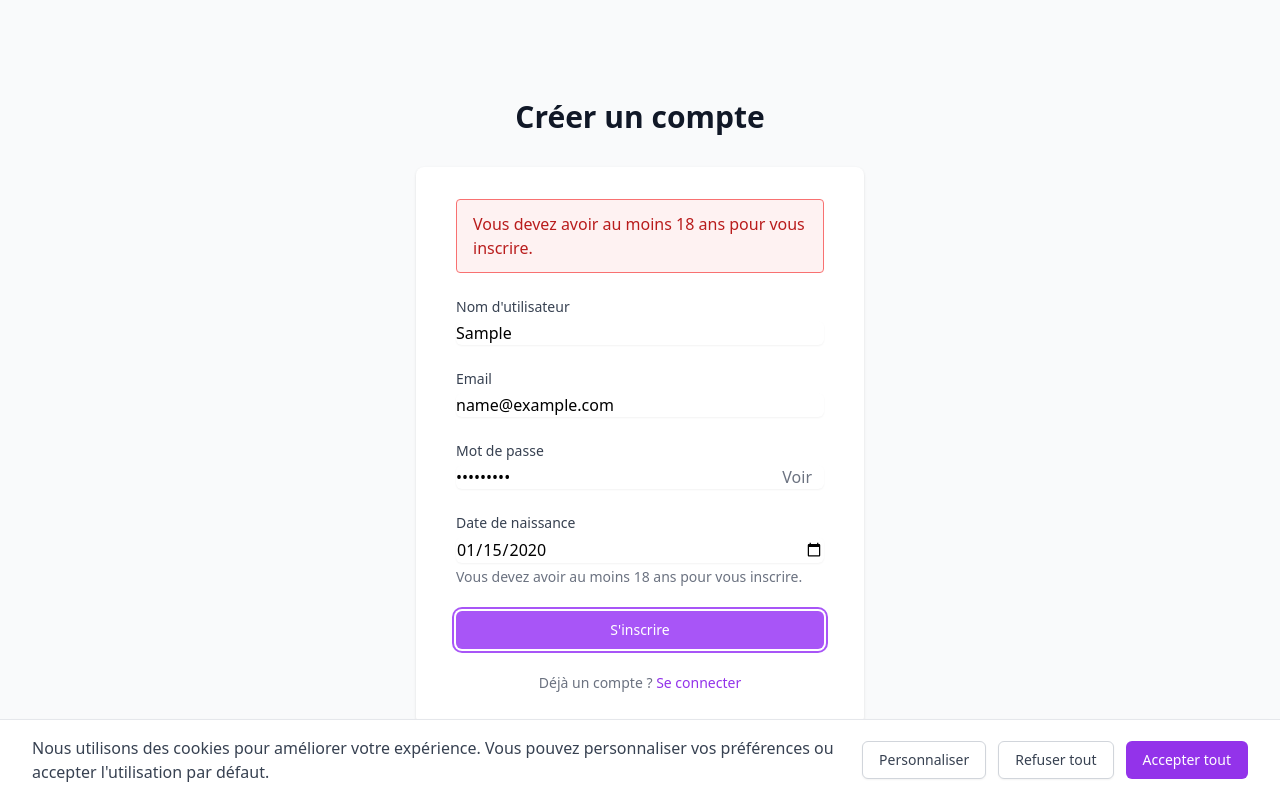
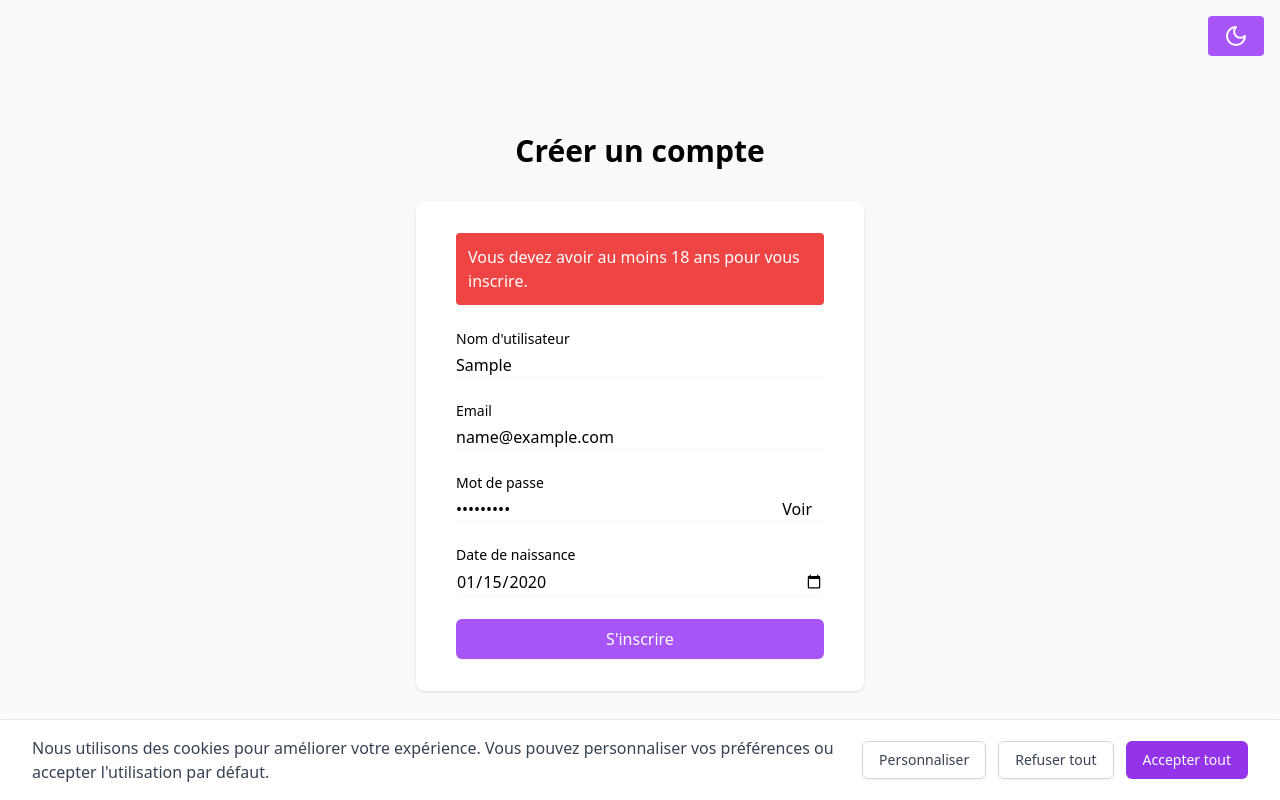
Before and after one commit to PaulADesplechin/YOWL, a React (Vite) app in the folder project/: page /register in a window 1280 px wide. Both pictures are taken after typing "Sample", "name@example.com", "Sample123", "2020-01-15" into the empty fields and a click on the button "S'inscrire". Built offline with nearby package versions, Linux system fonts and the light colour scheme.

Commit message:
darkmodregister

```diff
--- a/project/src/pages/Register.tsx
+++ b/project/src/pages/Register.tsx
@@ -1,7 +1,9 @@
-import React, { useState } from 'react';
-import { Link, useNavigate } from 'react-router-dom';
+import { useState } from 'react';
+import {  useNavigate } from 'react-router-dom';
 import { useAuth } from '../contexts/AuthContext';
 import { supabase } from '../lib/supabase';
+import { useDarkMode } from '../components/DarkModeContext';
+import { Moon, Sun } from 'lucide-react';
 
 export default function Register() {
   const [email, setEmail] = useState('');
@@ -10,87 +12,61 @@ export default function Register() {
   const [username, setUsername] = useState('');
   const [error, setError] = useState('');
   const [loading, setLoading] = useState(false);
-  const [passwordVisible, setPasswordVisible] = useState(false); // State to toggle password visibility
+  const [passwordVisible, setPasswordVisible] = useState(false);
   const navigate = useNavigate();
   const { signUp } = useAuth();
+  const { darkMode, toggleDarkMode } = useDarkMode();
 
-  function isAtLeast18(birthdate: string): boolean {
+  function isAtLeast18(birthdate) {
     const today = new Date();
     const birthdateDate = new Date(birthdate);
     const age = today.getFullYear() - birthdateDate.getFullYear();
     const monthDiff = today.getMonth() - birthdateDate.getMonth();
-
     if (monthDiff < 0 || (monthDiff === 0 && today.getDate() < birthdateDate.getDate())) {
       return age - 1 >= 18;
     }
-
     return age >= 18;
   }
 
-  async function handleSubmit(e: React.FormEvent) {
+  async function handleSubmit(e) {
     e.preventDefault();
-
     if (!birthdate) {
       setError('La date de naissance est requise.');
       return;
     }
-
     if (!isAtLeast18(birthdate)) {
       setError('Vous devez avoir au moins 18 ans pour vous inscrire.');
       return;
     }
-
     if (!username.trim()) {
       setError('Le nom d\'utilisateur est requis.');
       return;
     }
-
     try {
       setError('');
       setLoading(true);
-
       const { data: existingUser } = await supabase
         .from('profiles')
         .select('username')
         .eq('username', username.trim())
         .single();
-
       if (existingUser) {
         setError('Ce nom d\'utilisateur est déjà pris.');
         setLoading(false);
         return;
       }
-
       const { user, error: signUpError } = await signUp(email, password);
-
-      if (signUpError) {
-        throw signUpError;
-      }
-
-      if (!user) {
-        throw new Error('Création du compte impossible');
-      }
-
+      if (signUpError) throw signUpError;
+      if (!user) throw new Error('Création du compte impossible');
       const { error: profileError } = await supabase
         .from('profiles')
-        .insert([
-          {
-            id: user.id,
-            username: username.trim(),
-            created_at: new Date().toISOString(),
-            updated_at: new Date().toISOString()
-          }
-        ]);
-
+        .insert([{ id: user.id, username: username.trim(), created_at: new Date().toISOString() }]);
       if (profileError) {
-        console.error('Erreur lors de la création du profil:', profileError);
         await supabase.auth.admin.deleteUser(user.id);
         throw new Error('Impossible de créer le profil');
       }
-
       navigate('/profile');
     } catch (error) {
-      console.error('Erreur lors de l\'inscription:', error);
       setError('Échec de l\'inscription. Veuillez réessayer.');
     } finally {
       setLoading(false);
@@ -98,114 +74,48 @@ export default function Register() {
   }
 
   return (
-    <div className="min-h-screen bg-gray-50 flex flex-col justify-center py-12 sm:px-6 lg:px-8">
+    <div className={`min-h-screen ${darkMode ? 'bg-gray-900 text-white' : 'bg-gray-50'} flex flex-col justify-center py-12 sm:px-6 lg:px-8`}>
       <div className="sm:mx-auto sm:w-full sm:max-w-md">
-        <h2 className="mt-6 text-center text-3xl font-extrabold text-gray-900">
+        <h2 className="mt-6 text-center text-3xl font-extrabold">
           Créer un compte
         </h2>
       </div>
-
+      <button onClick={toggleDarkMode} className="absolute top-4 right-4 px-4 py-2 rounded bg-purple-500 text-white">
+        {darkMode ? <Sun/> : <Moon/>}
+      </button>
       <div className="mt-8 sm:mx-auto sm:w-full sm:max-w-md">
-        <div className="bg-white py-8 px-4 shadow sm:rounded-lg sm:px-10">
+        <div className={`py-8 px-4 shadow sm:rounded-lg sm:px-10 ${darkMode ? 'bg-gray-800' : 'bg-white'}`}>
           <form className="space-y-6" onSubmit={handleSubmit}>
-            {error && (
-              <div className="bg-red-50 border border-red-400 text-red-700 px-4 py-3 rounded">
-                {error}
-              </div>
-            )}
-
+            {error && <div className="bg-red-500 text-white p-3 rounded">{error}</div>}
             <div>
-              <label htmlFor="username" className="block text-sm font-medium text-gray-700">
+              <label htmlFor="username" className="block text-sm font-medium">
                 Nom d'utilisateur
               </label>
-              <input
-                id="username"
-                type="text"
-                required
-                value={username}
-                onChange={(e) => setUsername(e.target.value)}
-                className="mt-1 block w-full rounded-md border-gray-300 shadow-sm focus:border-purple-500 focus:ring-purple-500"
-              />
+              <input id="username" type="text" required value={username} onChange={(e) => setUsername(e.target.value)} className={`mt-1 block w-full rounded-md shadow-sm ${darkMode ? 'bg-gray-700 text-white' : 'border-gray-300'}`} />
             </div>
-
             <div>
-              <label htmlFor="email" className="block text-sm font-medium text-gray-700">
-                Email
-              </label>
-              <input
-                id="email"
-                type="email"
-                required
-                value={email}
-                onChange={(e) => setEmail(e.target.value)}
-                className="mt-1 block w-full rounded-md border-gray-300 shadow-sm focus:border-purple-500 focus:ring-purple-500"
-              />
+              <label htmlFor="email" className="block text-sm font-medium">Email</label>
+              <input id="email" type="email" required value={email} onChange={(e) => setEmail(e.target.value)} className={`mt-1 block w-full rounded-md shadow-sm ${darkMode ? 'bg-gray-700 text-white' : 'border-gray-300'}`} />
             </div>
-
             <div>
-              <label htmlFor="password" className="block text-sm font-medium text-gray-700">
-                Mot de passe
-              </label>
+              <label htmlFor="password" className="block text-sm font-medium">Mot de passe</label>
               <div className="relative">
-                <input
-                  id="password"
-                  type={passwordVisible ? 'text' : 'password'} // Toggle input type
-                  required
-                  value={password}
-                  onChange={(e) => setPassword(e.target.value)}
-                  className="mt-1 block w-full rounded-md border-gray-300 shadow-sm focus:border-purple-500 focus:ring-purple-500"
-                />
-                <button
-                  type="button"
-                  onClick={() => setPasswordVisible(!passwordVisible)} // Toggle visibility
-                  className="absolute inset-y-0 right-0 pr-3 flex items-center text-gray-500"
-                >
-                  {passwordVisible ? 'Masquer' : 'Voir'} {/* Toggle button text */}
+                <input id="password" type={passwordVisible ? 'text' : 'password'} required value={password} onChange={(e) => setPassword(e.target.value)} className={`mt-1 block w-full rounded-md shadow-sm ${darkMode ? 'bg-gray-700 text-white' : 'border-gray-300'}`} />
+                <button type="button" onClick={() => setPasswordVisible(!passwordVisible)} className="absolute inset-y-0 right-0 pr-3 flex items-center">
+                  {passwordVisible ? 'Masquer' : 'Voir'}
                 </button>
               </div>
             </div>
-
             <div>
-              <label htmlFor="birthdate" className="block text-sm font-medium text-gray-700">
-                Date de naissance
-              </label>
-              <input
-                id="birthdate"
-                type="date"
-                required
-                value={birthdate}
-                onChange={(e) => setBirthdate(e.target.value)}
-                max={new Date().toISOString().split('T')[0]}
-                className="mt-1 block w-full rounded-md border-gray-300 shadow-sm focus:border-purple-500 focus:ring-purple-500"
-              />
-              <p className="mt-1 text-sm text-gray-500">
-                Vous devez avoir au moins 18 ans pour vous inscrire.
-              </p>
+              <label htmlFor="birthdate" className="block text-sm font-medium">Date de naissance</label>
+              <input id="birthdate" type="date" required value={birthdate} onChange={(e) => setBirthdate(e.target.value)} max={new Date().toISOString().split('T')[0]} className={`mt-1 block w-full rounded-md shadow-sm ${darkMode ? 'bg-gray-700 text-white' : 'border-gray-300'}`} />
             </div>
-
             <div>
-              <button
-                type="submit"
-                disabled={loading}
-                className="w-full flex justify-center py-2 px-4 border border-transparent rounded-md shadow-sm text-sm font-medium text-white bg-purple-500 hover:bg-purple-600 focus:outline-none focus:ring-2 focus:ring-offset-2 focus:ring-purple-500 disabled:opacity-50"
-              >
+              <button type="submit" disabled={loading} className="w-full py-2 px-4 rounded-md shadow-sm text-white bg-purple-500 hover:bg-purple-600">
                 {loading ? 'Inscription...' : 'S\'inscrire'}
               </button>
             </div>
           </form>
-
-          <div className="mt-6">
-            <div className="relative">
-              <div className="relative flex justify-center text-sm">
-                <span className="px-2 bg-white text-gray-500">
-                  Déjà un compte ?{' '}
-                  <Link to="/login" className="font-medium text-purple-600 hover:text-purple-500">
-                    Se connecter
-                  </Link>
-                </span>
-              </div>
-            </div>
-          </div>
         </div>
       </div>
     </div>
```
